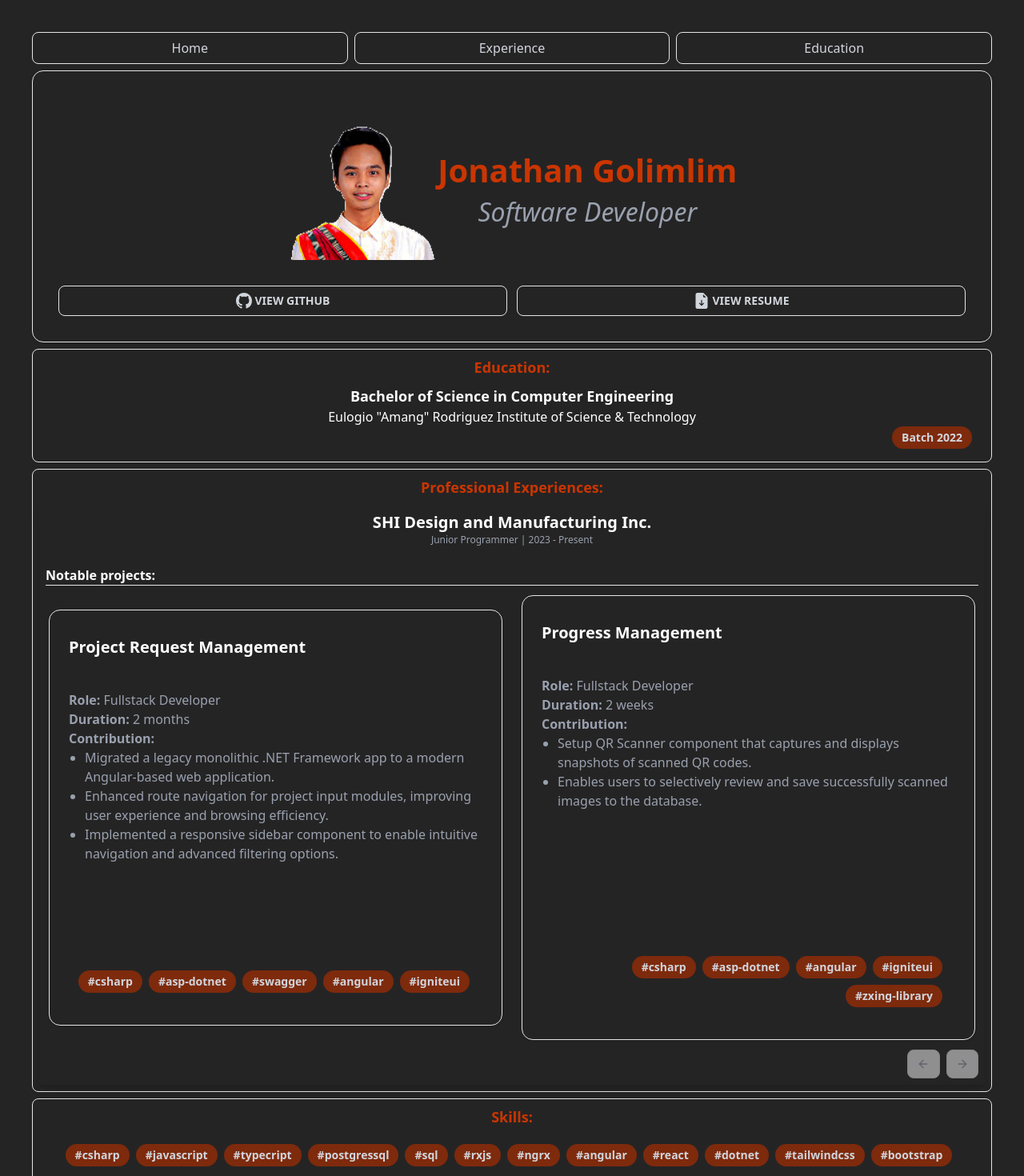
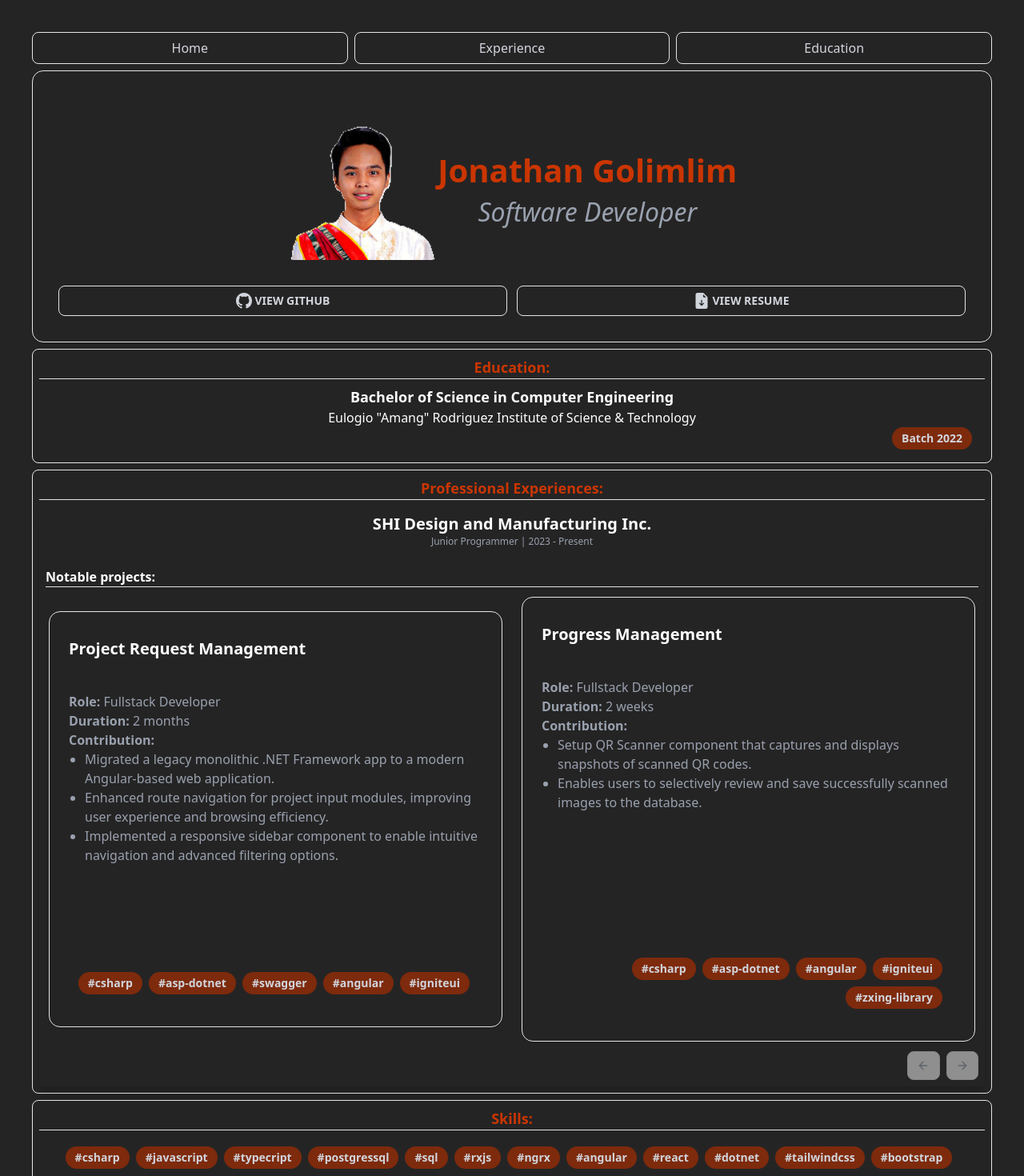
Before and after one commit to jobearry/Portfolio_Dashboard, a React (Vite) app in the folder resume-web/: page / in a window 1280 px wide. Shown: the top 1470 px of the page at 80% size. Built offline with nearby package versions, Linux system fonts and the light colour scheme.

Commit message:
fix: uncomment hr elements in Education, Experience, and Skills components hehe

```diff
--- a/resume-web/src/components/education/Education.tsx
+++ b/resume-web/src/components/education/Education.tsx
@@ -5,7 +5,7 @@ export const Education = () => {
     <div className="border m-2 rounded-md" id="education">
       <div className="m-2">
         <h2 className="font-bold text-lg text-orange-700">Education:</h2>
-        {/* <hr className=""/> */}
+        <hr className=""/>
         <EducationInfo></EducationInfo>
       </div>
     </div>
--- a/resume-web/src/components/experience/Experience.tsx
+++ b/resume-web/src/components/experience/Experience.tsx
@@ -5,7 +5,7 @@ export const Experience = () => {
     <div className="border m-2 rounded-md" id="experience">
       <div className="m-2">
         <h2 className="font-bold text-lg text-orange-700">Professional Experiences:</h2>
-        {/* <hr className=""/> */}
+        <hr className=""/>
         <div>
           <Company></Company>
         </div>
--- a/resume-web/src/components/skills/Skills.tsx
+++ b/resume-web/src/components/skills/Skills.tsx
@@ -6,7 +6,7 @@ export const Skills = () => {
     <div className="border m-2 rounded-md" id="experience">
       <div className="m-2">
         <h2 className="font-bold text-lg text-orange-700">Skills:</h2>
-        {/* <hr/> */}
+        <hr/>
         <div className="m-5">
           {skills.map((skill,index) => (
             <Pill key={index} label={skill.tag} color={"bg-orange-900"}></Pill>
```
